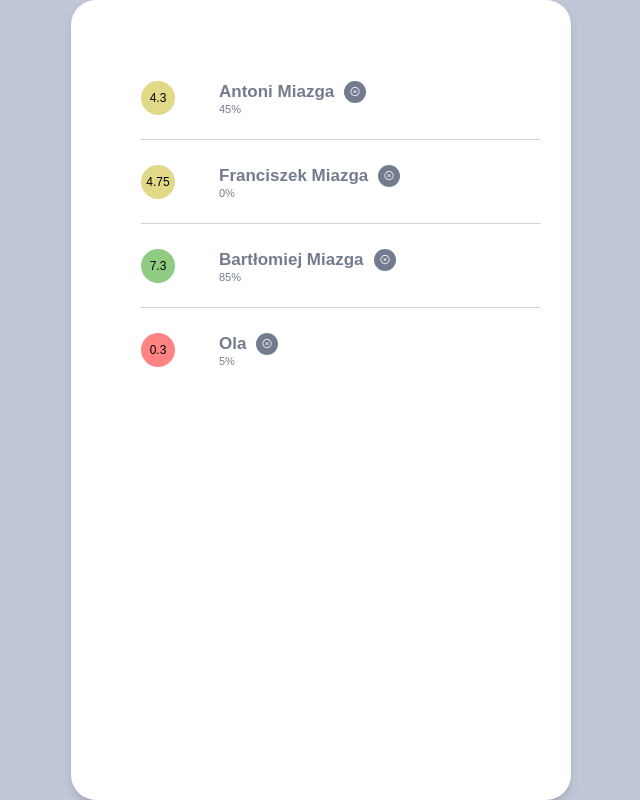
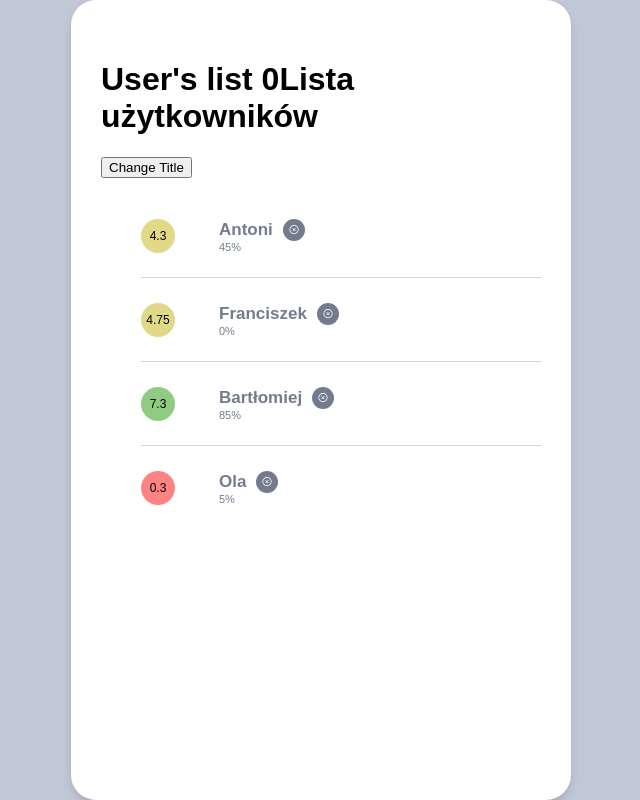
Before and after one commit to miazg1992/usersList, a React (Create React App) app: page / in a window 1280 px wide. Shown: the whole page, without its empty margins (319-959 px from the left). Built offline with nearby package versions, Linux system fonts and the light colour scheme.

Commit message:
class component

```diff
--- a/src/components/molecules/UsersListItem/UsersListItem.js
+++ b/src/components/molecules/UsersListItem/UsersListItem.js
@@ -4,18 +4,17 @@ import PropTypes from 'prop-types';
 import Button from 'components/atoms/Button/Button';
 import { StyledAverage, StyledInfo, Wrapper } from './UsersListItem.styles';
 
-const showIndex = (index) => alert(index + 1);
-
 const UsersListItem = ({
   index,
   userData: { name, average, attendance = '0%' },
+  deleteUsers,
 }) => (
   <Wrapper>
     <StyledAverage average={average}>{average}</StyledAverage>
     <StyledInfo>
       <p>
         {name}
-        <Button onClick={() => showIndex(index)} />
+        <Button onClick={() => deleteUsers(name)} />
       </p>
       <p>{attendance}</p>
     </StyledInfo>
--- a/src/components/organisms/UsersList/UsersList.js
+++ b/src/components/organisms/UsersList/UsersList.js
@@ -14,14 +14,47 @@ const Wrapper = styled.div`
   box-shadow: 0 5px 15px -10px rgba(0, 0, 0, 0.8);
 `;
 
-const UsersList = () => (
+class UsersList extends React.Component {
+  state = {
+    listTitle: `User's list`,
+    counter: 0,
+    users,
+  };
+
+  changeTitle = () => {
+    console.log('zmieniam');
+    this.setState((prevState) => ({
+      counter: prevState.counter + 1,
+    }));
+  };
+
+  deleteUsers = (name) => {
+    console.log(name);
+    const filteredUsers = this.state.users.filter((user) => user.name !== name);
+    console.log(filteredUsers);
+    this.setState({ users: filteredUsers });
+  };
+  render() {
+    return (
       <Wrapper>
+        <h1>
+          {this.state.listTitle} {this.state.counter}
+          {this.props.title}
+        </h1>
+        <button onClick={this.changeTitle}>Change Title</button>
         <ul>
-      {users.map((userData, index) => (
-        <UsersListItem userData={userData} index={index} key={userData.name} />
+          {this.state.users.map((userData, index) => (
+            <UsersListItem
+              userData={userData}
+              index={index}
+              key={userData.name}
+              deleteUsers={this.deleteUsers}
+            />
           ))}
         </ul>
       </Wrapper>
     );
+  }
+}
 
 export default UsersList;
--- a/src/data/users.js
+++ b/src/data/users.js
@@ -1,15 +1,15 @@
 export const users = [
   {
-    name: 'Antoni Miazga',
+    name: 'Antoni',
     attendance: '45%',
     average: '4.3',
   },
   {
-    name: 'Franciszek Miazga',
+    name: 'Franciszek',
     average: '4.75',
   },
   {
-    name: 'Bartłomiej Miazga',
+    name: 'Bartłomiej',
     attendance: '85%',
     average: '7.3',
   },
--- a/src/views/App.js
+++ b/src/views/App.js
@@ -19,7 +19,7 @@ function App() {
     <ThemeProvider theme={theme}>
       <GlobalStyle />
       <Wrapper>
-        <UsersList />
+        <UsersList title="Lista użytkowników" />
       </Wrapper>
     </ThemeProvider>
   );
```
Lines whose indentation alone changed are shown as unchanged.
